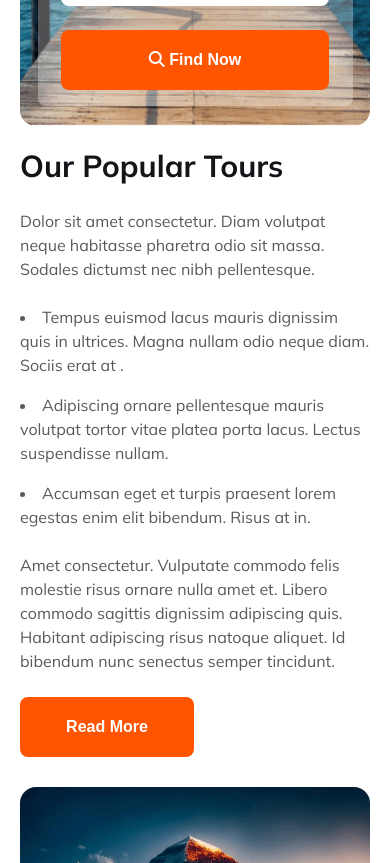
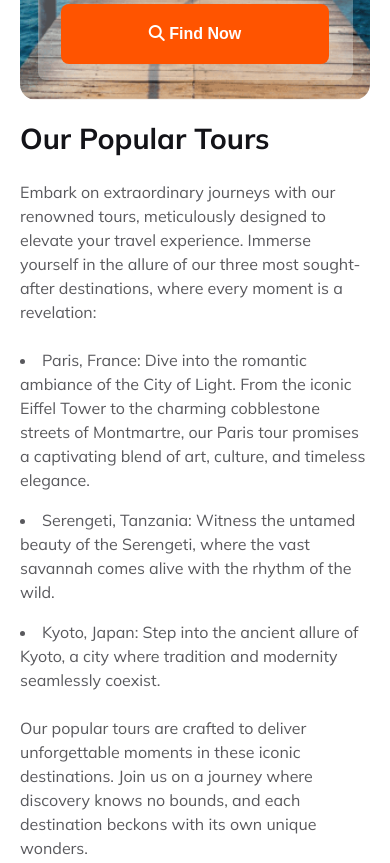
Before and after one commit to rasudunnabi/assignment-2, a plain HTML site: page index.html in a window 390 px wide. Shown: the part 620-1483 px from the top of the page. Drawn offline with Linux system fonts and the light colour scheme.

Commit message:
replaced lorems with meaningfull texts

```diff
--- a/css/responsive.css
+++ b/css/responsive.css
@@ -1,7 +1,7 @@
 @media screen and (max-width: 600px) {
   .title {
     color: #131318;
-    font-size: 1.9rem;
+    font-size: 1.8rem;
     font-weight: 800;
   }
   .hideonphone {
@@ -75,6 +75,12 @@
   }
   .features {
     margin: 40px 20px;
+  }
+  .features-title {
+    font-size: 1.3rem;
+  }
+  .features-des {
+    font-size: 0.8rem;
   }
   .features-container {
     grid-template-areas:
@@ -165,4 +171,7 @@
     width: 100%;
     border-radius: 0px;
   }
+  .footer-title {
+    font-size: 1.5rem;
+  }
 }
--- a/index.html
+++ b/index.html
@@ -22,7 +22,7 @@
       <nav>
         <div class="nav-logo">
           <img src="Images/Group 40071 (2).png" alt="" />
-          <h1 class="title">Hero Travel</h1>
+          <h1 class="title">Wanderlust <span class="color">Travel</span></h1>
         </div>
         <div class="nav-contents">
           <ul id="side" class="sidebar">
@@ -53,18 +53,22 @@
       <section class="booking-container">
         <h1 class="booking-title">Explore Your Travel</h1>
         <p class="booking-des">
-          Dolor sit amet consectetur. Nullam suspendisse vitae ultricies dolor
-          adipiscing. In et odio enim ac quis sapien urna eu phasellus.
+          Book your ticket now and let the anticipation of exploration fuel your
+          wanderlust.
         </p>
         <div class="booking-content">
           <input type="text" placeholder="Where to go" />
           <select name="When" id="">
             <option value="" disabled selected hidden>When</option>
-            <option value="9">9</option>
+            <option value="9">9 AM</option>
+            <option value="5">5 PM</option>
+            <option value="10">10 PM</option>
           </select>
           <select name="Type" id="">
             <option value="" disabled selected hidden>Select type</option>
             <option value="Bus">Bus</option>
+            <option value="Boat">Boat</option>
+            <option value="Plane">Plane</option>
           </select>
           <button class="button">
             <i class="fa-solid fa-magnifying-glass"></i> Find Now
@@ -76,28 +80,32 @@
         <div class="tour-text">
           <h3 class="title">Our Popular Tours</h3>
           <p class="des">
-            Dolor sit amet consectetur. Diam volutpat neque habitasse pharetra
-            odio sit massa. Sodales dictumst nec nibh pellentesque.
+            Embark on extraordinary journeys with our renowned tours,
+            meticulously designed to elevate your travel experience. Immerse
+            yourself in the allure of our three most sought-after destinations,
+            where every moment is a revelation:
           </p>
           <ul>
             <li>
-              Tempus euismod lacus mauris dignissim quis in ultrices. Magna
-              nullam odio neque diam. Sociis erat at .
+              Paris, France: Dive into the romantic ambiance of the City of
+              Light. From the iconic Eiffel Tower to the charming cobblestone
+              streets of Montmartre, our Paris tour promises a captivating blend
+              of art, culture, and timeless elegance.
             </li>
             <li>
-              Adipiscing ornare pellentesque mauris volutpat tortor vitae platea
-              porta lacus. Lectus suspendisse nullam.
+              Serengeti, Tanzania: Witness the untamed beauty of the Serengeti,
+              where the vast savannah comes alive with the rhythm of the wild.
             </li>
             <li>
-              Accumsan eget et turpis praesent lorem egestas enim elit bibendum.
-              Risus at in.
+              Kyoto, Japan: Step into the ancient allure of Kyoto, a city where
+              tradition and modernity seamlessly coexist.
             </li>
           </ul>
           <p class="des">
-            Amet consectetur. Vulputate commodo felis molestie risus ornare
-            nulla amet et. Libero commodo sagittis dignissim adipiscing quis.
-            Habitant adipiscing risus natoque aliquet. Id bibendum nunc senectus
-            semper tincidunt.
+            Our popular tours are crafted to deliver unforgettable moments in
+            these iconic destinations. Join us on a journey where discovery
+            knows no bounds, and each destination beckons with its own unique
+            wonders.
           </p>
           <button class="button">Read More</button>
         </div>
@@ -109,8 +117,7 @@
       <section class="destiny">
         <h3 class="title">Choose Your Destination</h3>
         <p class="des">
-          Dolor sit amet consectetur. Diam volutpat neque habitasse pharetra
-          odio sit massa. Sodales dictumst nec nibh pellentesque.
+          Explore our array of enticing destinations, where every choice is an invitation to embark on a unique journey tailored to your wanderlust.
         </p>
         <div class="destiny-img">
           <div class="Maldives"><h3 class="place-name">Maldives</h3></div>
@@ -126,35 +133,28 @@
       <section class="features">
         <h3 class="title">Why Choose Us</h3>
         <p class="des">
-          Dolor sit amet consectetur. Diam volutpat neque habitasse pharetra
-          odio sit massa. Sodales dictumst nec nibh pellentesque.
+          Choose our service for a travel experience that transcends the ordinary. With meticulous attention to detail, personalized care, and a commitment to excellence, we transform your journeys into extraordinary adventures.
         </p>
         <div class="features-container">
           <div class="orange">
             <img src="Images/hotel 1.svg" alt="" />
             <h3 class="features-title">Handpicked Hotels</h3>
             <p class="features-des">
-              Amet consectetur. Vulputate commodo felis molestie risus ornare
-              nulla amet et. Libero commodo sagittis dignissim adipiscing quis.
-              Habitant adipiscing risus natoque aliquet.
+              At Wanderlust Travel, we meticulously choose the best hotels for you, ensuring your stay is a perfect blend of comfort and luxury. Elevate your travel experience with accommodations that redefine excellence.
             </p>
           </div>
           <div class="blue">
             <img src="Images/map 1.svg" alt="" />
             <h3 class="features-title">World Class Service</h3>
             <p class="features-des">
-              Amet consectetur. Vulputate commodo felis molestie risus ornare
-              nulla amet et. Libero commodo sagittis dignissim adipiscing quis.
-              Habitant adipiscing risus natoque aliquet.
+              At Wanderlust Travel, world-class service is not just a commitment, but a standard. Our dedication to excellence ensures that every aspect of your journey is met with unparalleled service.
             </p>
           </div>
           <div class="red">
             <img src="Images/price-tag 1.svg" alt="" />
             <h3 class="features-title">Best Price Guarantee</h3>
             <p class="features-des">
-              Amet consectetur. Vulputate commodo felis molestie risus ornare
-              nulla amet et. Libero commodo sagittis dignissim adipiscing quis.
-              Habitant adipiscing risus natoque aliquet.
+              At Wanderlust Travel, we guarantee the best prices for your travel adventures. Our commitment to affordability ensures that you not only experience world-class service but also secure the most competitive rates.
             </p>
           </div>
         </div>
@@ -163,8 +163,7 @@
       <section class="deals">
         <h3 class="title">Deals & Discounts</h3>
         <p class="des">
-          Dolor sit amet consectetur. Diam volutpat neque habitasse pharetra
-          odio sit massa. Sodales dictumst nec nibh pellentesque.
+          Experience unmatched travel value with our exclusive deals and discounts, turning your getaway dreams into budget-friendly realities.
         </p>
         <div class="bali">
           <div class="card">
@@ -186,9 +185,7 @@
             </div>
             <h3>Tour To Bali</h3>
             <p>
-              Amet consectetur. Vulputate commodo felis molestie risus ornare
-              nulla amet et. Libero commodo sagittis dignissim adipiscing quis.
-              Habitant adipiscing.
+              Explore the magic of Bali with our curated package: vibrant culture, pristine beaches, and ancient temples await, providing the perfect blend of adventure and relaxation.
             </p>
             <h4>Price: $1300-$1500</h4>
             <button class="button">Book Now</button>
@@ -214,9 +211,7 @@
             </div>
             <h3>Tour To Kyoto</h3>
             <p>
-              Amet consectetur. Vulputate commodo felis molestie risus ornare
-              nulla amet et. Libero commodo sagittis dignissim adipiscing quis.
-              Habitant adipiscing.
+              Discover Kyoto's cultural wonders with our curated package: historic temples, bamboo groves, and traditional tea ceremonies await for an enchanting journey through Japan's essence.
             </p>
             <h4>Price: $1300-$1500</h4>
             <button class="button">Book Now</button>
@@ -242,9 +237,7 @@
             </div>
             <h3>Tour To Satorini</h3>
             <p>
-              Amet consectetur. Vulputate commodo felis molestie risus ornare
-              nulla amet et. Libero commodo sagittis dignissim adipiscing quis.
-              Habitant adipiscing.
+              Experience the enchantment of Santorini with our curated package: breathtaking landscapes, charming villages, and delectable Greek cuisine converge for an unforgettable Aegean getaway.
             </p>
             <h4>Price: $1300-$1500</h4>
             <button class="button">Book Now</button>
@@ -257,17 +250,14 @@
         <div class="preview-content">
           <h3 class="title">A Simple Perfect Place To Get Lost</h3>
           <p class="des">
-            Amet consectetur. Vulputate commodo felis molestie risus ornare
-            nulla amet et. Libero commodo sagittis dignissim adipiscing quis.
+            Discover Bangladesh's enchanting landscapes, where lush greenery, serene rivers, and vibrant cities create a captivating tapestry of natural beauty.
           </p>
           <ul>
             <li>
-              Tempus euismod lacus mauris dignissim quis in ultrices. Magna
-              nullam odio neque diam. Sociis erat at .
+              Sajek Valley, a tranquil retreat in the Chittagong Hill Tracts, unfolds a scenic canvas of lush landscapes and vibrant indigenous culture.
             </li>
             <li>
-              Adipiscing ornare pellentesque mauris volutpat tortor vitae platea
-              porta lacus. Lectus suspendisse nullam.
+              Discover the charm of Sylhet's tea gardens, where lush green hills embrace vibrant plantations, offering a scenic retreat into the world of tea culture.
             </li>
           </ul>
           <button class="button">See More</button>
@@ -290,7 +280,7 @@
         </div>
         <div class="mail-img">
           <div class="offer">
-            <h5>Travel.com</h5>
+            <h5>wanderlust.com</h5>
             <h3>Save up to 70%</h3>
           </div>
         </div>
@@ -300,12 +290,10 @@
       <div class="footer-container">
         <div class="footer-logo">
           <img src="Images/Group 40071 (2).png" alt="" />
-          <h3 class="footer-title">Hero Travel</h3>
+          <h3 class="footer-title">Wanderlust <span class="color">Travel</span></h3>
         </div>
         <p class="des">
-          Lorem ipsum dolor sit amet consectetur. Nulla sit viverra morbi vitae
-          blandit orci potenti vulputate. Leo erat maecenas vitae elementum
-          ultricies nullam.
+          Journey with confidence, explore with passion - Wanderlust Travel. <br> Your gateway to exceptional travel experiences.
         </p>
         <div class="social-logo">
           <a href=""><i class="fa-brands fa-facebook"></i></a>
```
